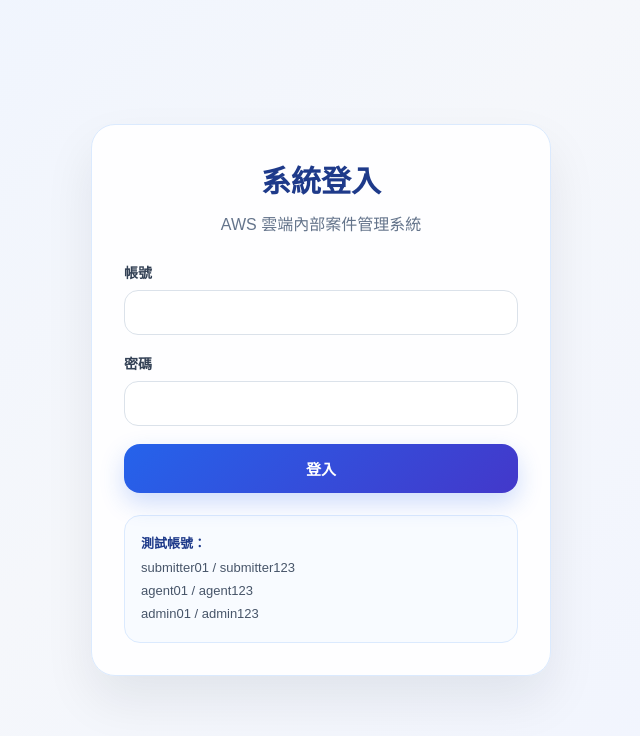
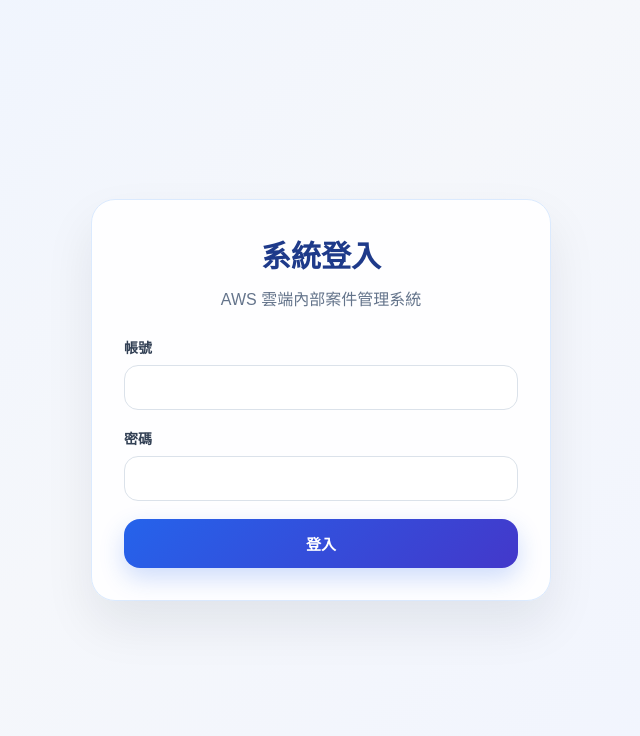
Before and after one commit to viclin822/aws-internal-case-management-system, a Flask app: page /login in a window 1280 px wide. Shown: the top 736 px of the page, without its empty margins (319-959 px from the left). Run offline with Flask 3, Linux system fonts and the light colour scheme.

Commit message:
fix: 移除登入頁測試帳號顯示，更新 README 正確帳號

```diff
--- a/templates/login.html
+++ b/templates/login.html
@@ -168,12 +168,6 @@
             <button type="submit" class="btn-login">登入</button>
         </form>
 
-        <div class="demo-box">
-            <strong>測試帳號：</strong><br>
-            submitter01 / submitter123<br>
-            agent01 / agent123<br>
-            admin01 / admin123
-        </div>
     </div>
 </body>
 </html>
```
